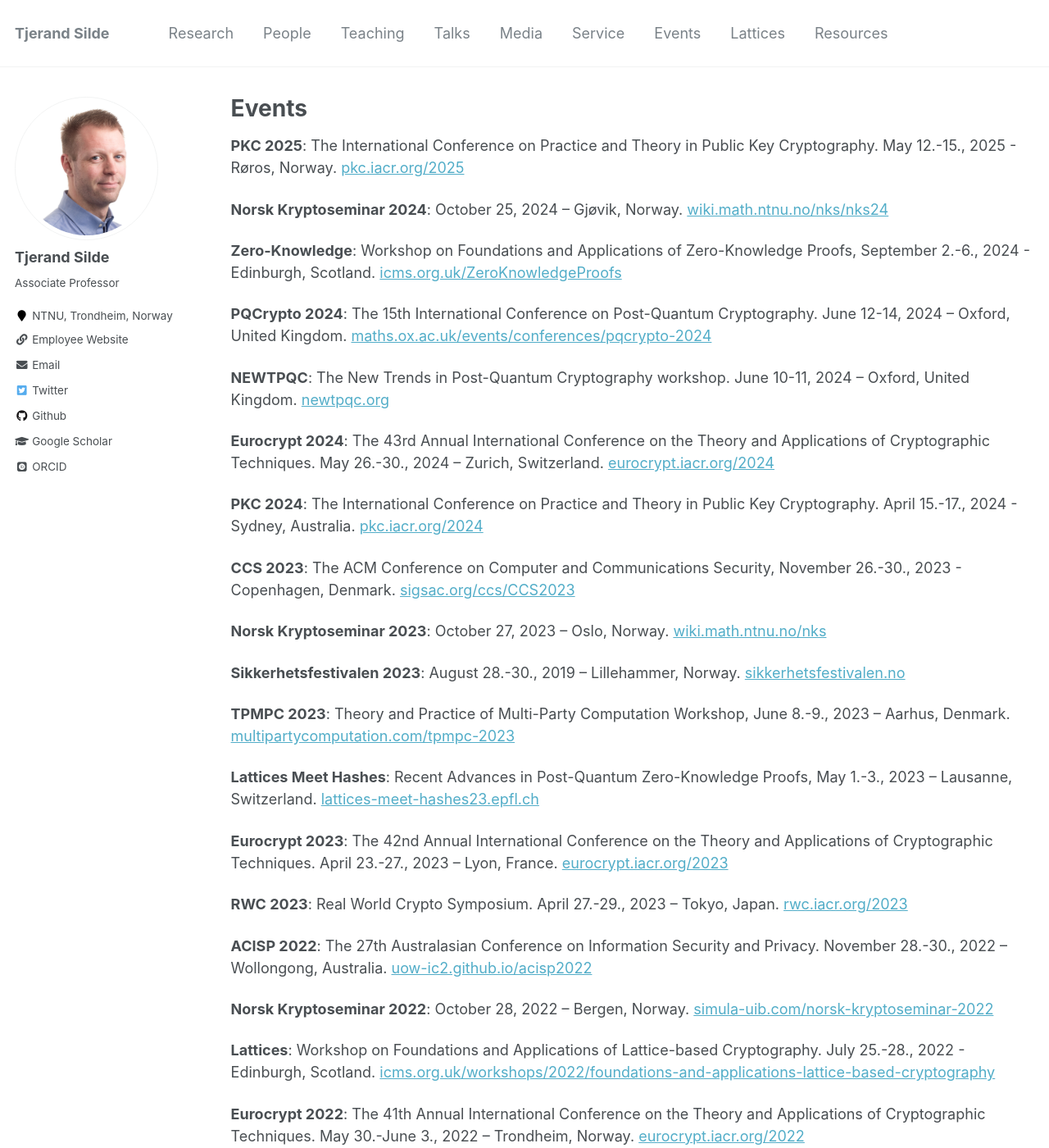
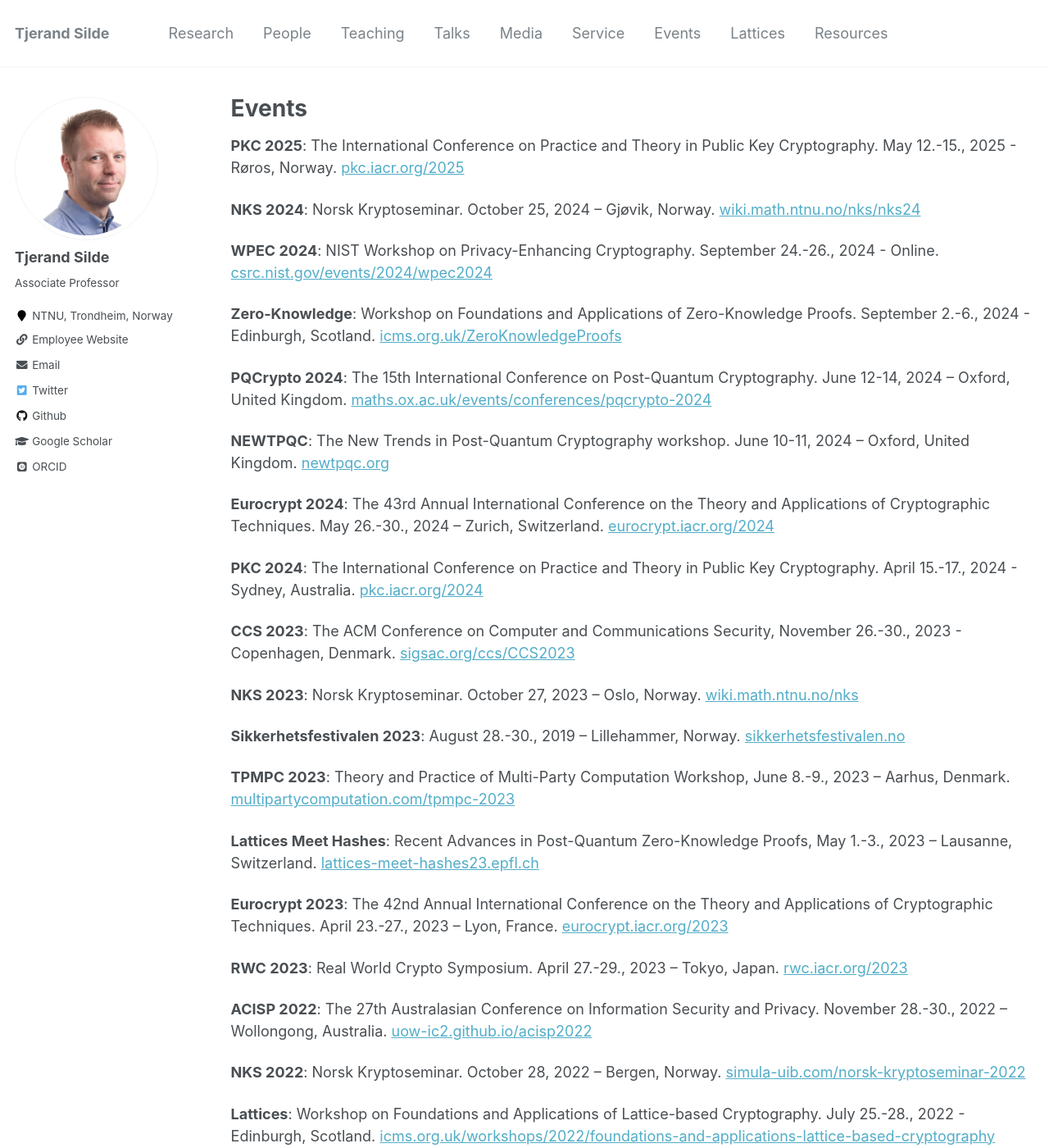
Before and after one commit to tjesi/tjesi.github.io, a Jekyll site: the page built from _pages/events.md, in a window 1280 px wide and 1400 px high. Shown: the whole window at 82% size. Built offline with Jekyll 4.4.1, drawn with Linux system fonts in a browser that asks for light colours; some web fonts are replaced; some of the changed text lies outside the part shown.

Commit message:
Update events.md

```diff
--- a/_pages/events.md
+++ b/_pages/events.md
@@ -7,9 +7,11 @@ author_profile: true
 
 **PKC 2025**: The International Conference on Practice and Theory in Public Key Cryptography. May 12.-15., 2025 - Røros, Norway. [pkc.iacr.org/2025](https://pkc.iacr.org/2025)
 
-**Norsk Kryptoseminar 2024**: October 25, 2024 – Gjøvik, Norway. [wiki.math.ntnu.no/nks/nks24](https://wiki.math.ntnu.no/nks/nks24)
+**NKS 2024**: Norsk Kryptoseminar. October 25, 2024 – Gjøvik, Norway. [wiki.math.ntnu.no/nks/nks24](https://wiki.math.ntnu.no/nks/nks24)
 
-**Zero-Knowledge**: Workshop on Foundations and Applications of Zero-Knowledge Proofs, September 2.-6., 2024 - Edinburgh, Scotland. [icms.org.uk/ZeroKnowledgeProofs](https://www.icms.org.uk/ZeroKnowledgeProofs)
+**WPEC 2024**: NIST Workshop on Privacy-Enhancing Cryptography. September 24.-26., 2024 - Online. [csrc.nist.gov/events/2024/wpec2024](https://csrc.nist.gov/events/2024/wpec2024)
+
+**Zero-Knowledge**: Workshop on Foundations and Applications of Zero-Knowledge Proofs. September 2.-6., 2024 - Edinburgh, Scotland. [icms.org.uk/ZeroKnowledgeProofs](https://www.icms.org.uk/ZeroKnowledgeProofs)
 
 **PQCrypto 2024**: The 15th International Conference on Post-Quantum Cryptography. June 12-14, 2024 – Oxford, United Kingdom. [maths.ox.ac.uk/events/conferences/pqcrypto-2024](https://www.maths.ox.ac.uk/events/conferences/pqcrypto-2024)
 
@@ -21,7 +23,7 @@ author_profile: true
 
 **CCS 2023**: The ACM Conference on Computer and Communications Security, November 26.-30., 2023 - Copenhagen, Denmark. [sigsac.org/ccs/CCS2023](https://www.sigsac.org/ccs/CCS2023)
 
-**Norsk Kryptoseminar 2023**: October 27, 2023 – Oslo, Norway. [wiki.math.ntnu.no/nks](https://wiki.math.ntnu.no/nks)
+**NKS 2023**: Norsk Kryptoseminar. October 27, 2023 – Oslo, Norway. [wiki.math.ntnu.no/nks](https://wiki.math.ntnu.no/nks)
 
 **Sikkerhetsfestivalen 2023**: August 28.-30., 2019 – Lillehammer, Norway. [sikkerhetsfestivalen.no](https://sikkerhetsfestivalen.no)
 
@@ -35,7 +37,7 @@ author_profile: true
 
 **ACISP 2022**: The 27th Australasian Conference on Information Security and Privacy. November 28.-30., 2022 – Wollongong, Australia. [uow-ic2.github.io/acisp2022](https://uow-ic2.github.io/acisp2022)
 
-**Norsk Kryptoseminar 2022**: October 28, 2022 – Bergen, Norway. [simula-uib.com/norsk-kryptoseminar-2022](https://simula-uib.com/norsk-kryptoseminar-2022)
+**NKS 2022**: Norsk Kryptoseminar. October 28, 2022 – Bergen, Norway. [simula-uib.com/norsk-kryptoseminar-2022](https://simula-uib.com/norsk-kryptoseminar-2022)
 
 **Lattices**: Workshop on Foundations and Applications of Lattice-based Cryptography. July 25.-28., 2022 - Edinburgh, Scotland. [icms.org.uk/workshops/2022/foundations-and-applications-lattice-based-cryptography](https://www.icms.org.uk/workshops/2022/foundations-and-applications-lattice-based-cryptography)
 
@@ -61,7 +63,7 @@ author_profile: true
 
 **Lattices: Geometry, Algorithms and Hardness**: Workshop at Simons Institute at UC Berkeley. February 18.-22., 2020 - Berkeley, USA. [simons.berkeley.edu/workshops/lattices-2020-1](https://simons.berkeley.edu/workshops/lattices-2020-1)
 
-**Norsk Kryptoseminar 2020**: January 30, 2020 – Kjeller, Norway. [wiki.math.ntnu.no/nks/nks20](https://wiki.math.ntnu.no/nks/nks20)
+**NKS 2020**: Norsk Kryptoseminar. January 30, 2020 – Kjeller, Norway. [wiki.math.ntnu.no/nks/nks20](https://wiki.math.ntnu.no/nks/nks20)
 
 **Sikkerhetsfestivalen 2019**: August 26.-28., 2019 – Lillehammer, Norway. [sikkerhetsfestivalen.no](https://sikkerhetsfestivalen.no)
 
```
